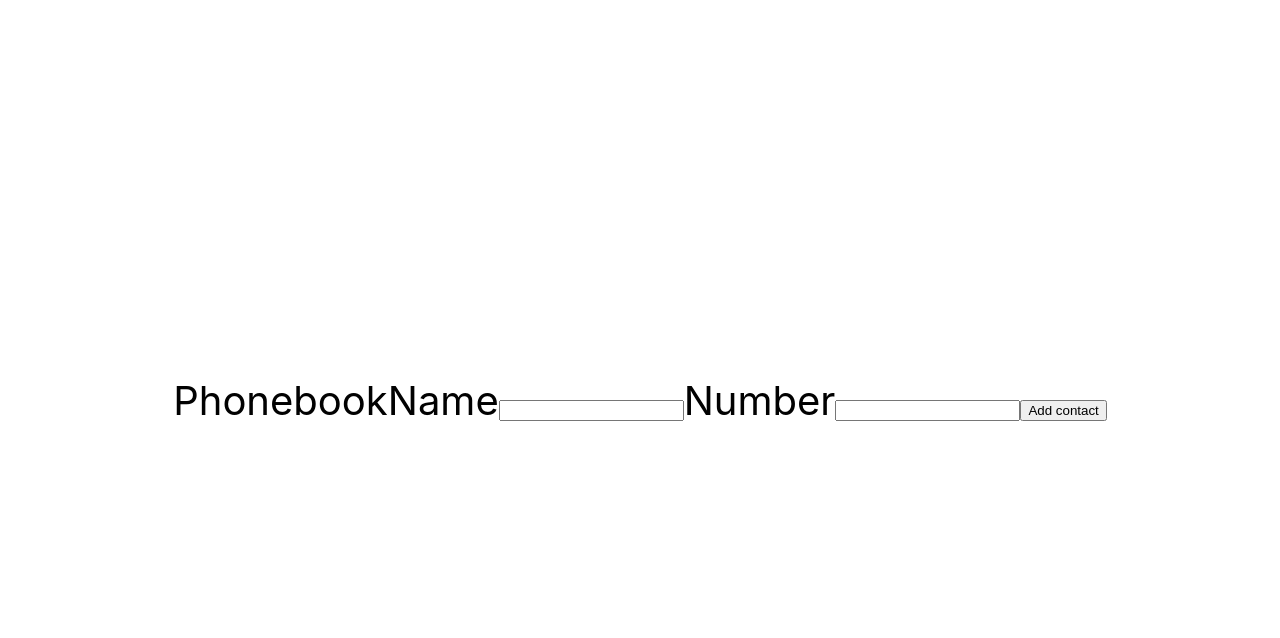
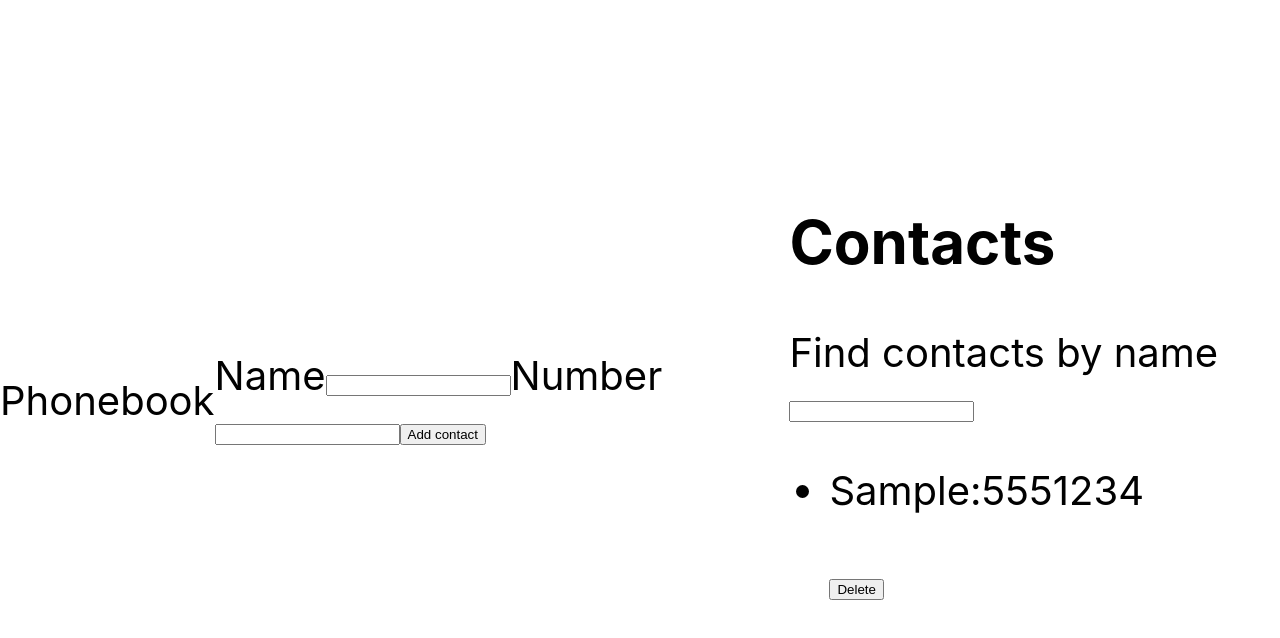
Before and after one commit to MelnykovSV/goit-react-hw-02-phonebook, a React (Create React App) app: page / in a window 1280 px wide. Both pictures are taken after typing "Sample", "5551234" into the empty fields and a click on the button "Add contact". Shown: the top 638 px of the page. Built offline with nearby package versions, Linux system fonts and the light colour scheme.

Commit message:
added contacts list

```diff
--- a/package.json
+++ b/package.json
@@ -13,11 +13,14 @@
     "@types/node": "^18.15.5",
     "@types/react": "^18.0.28",
     "@types/react-dom": "^18.0.11",
+    "formik": "^2.2.9",
     "react": "^18.1.0",
     "react-dom": "^18.1.0",
     "react-scripts": "5.0.1",
+    "shortid": "^2.2.16",
     "typescript": "^5.0.2",
-    "web-vitals": "^2.1.3"
+    "web-vitals": "^2.1.3",
+    "yup": "^1.0.2"
   },
   "scripts": {
     "start": "react-scripts start",
--- a/src/components/App/App.tsx
+++ b/src/components/App/App.tsx
@@ -1,12 +1,15 @@
 import { Component } from 'react';
 import { Form } from '../Form/Form';
+import { ContactsList } from '../ContactsList/Contactslist';
+import { Contact } from '../Contact/Contact';
 
 interface IContact {
   name: string;
   number: string;
+  id: string;
 }
 interface IState {
-  contacts: object[];
+  contacts: IContact[];
 }
 
 export class App extends Component {
@@ -14,7 +17,7 @@ export class App extends Component {
     contacts: [],
   };
 
-  formSubmitHandler = (data: IContact) => {
+  formSubmitHandler = (data: IContact): void => {
     const copy: IState = this.state;
     copy.contacts.push(data);
     this.setState(copy);
@@ -35,6 +38,11 @@ export class App extends Component {
       >
         Phonebook
         <Form formSubmit={this.formSubmitHandler}></Form>
+        <ContactsList>
+          {this.state.contacts.map((item: IContact) => (
+            <Contact name={item.name} number={item.number} key={item.id} />
+          ))}
+        </ContactsList>
       </div>
     );
   }
--- /dev/null
+++ b/src/components/Contact/Contact.tsx
@@ -0,0 +1,19 @@
+import React, { Component } from 'react';
+interface IContactProps {
+  name: string;
+  number: string;
+  id: string;
+}
+
+export class Contact extends Component<IContactProps> {
+  render() {
+    return (
+      <li>
+        <p>
+          {this.props.name}:{this.props.number}
+        </p>
+        <button type="button">Delete</button>
+      </li>
+    );
+  }
+}
--- /dev/null
+++ b/src/components/ContactsList/Contactslist.tsx
@@ -0,0 +1,28 @@
+import { Component } from 'react';
+const shortid = require('shortid');
+
+// interface IContactsListProps {
+//   children: { name: string; number: string; id: string }[];
+// }
+
+interface IContactsListProps {
+  children: React.ReactFragment[];
+}
+
+export class ContactsList extends Component<IContactsListProps> {
+  formId = shortid.generate();
+
+  render() {
+    // console.log(this.props);
+    return (
+      <div>
+        <h2>Contacts</h2>
+        <form action="#">
+          <label htmlFor={this.formId}>Find contacts by name</label>
+          <input type="text" name="" id={this.formId} />
+        </form>
+        <ul>{this.props.children}</ul>
+      </div>
+    );
+  }
+}
--- a/src/components/Form/Form.tsx
+++ b/src/components/Form/Form.tsx
@@ -1,5 +1,17 @@
 import React, { Component } from 'react';
-export class Form extends Component {
+const shortid = require('shortid');
+
+interface IFormProps {
+  formSubmit: (data: IContact) => void;
+}
+
+interface IContact {
+  name: string;
+  number: string;
+  id?: string;
+}
+
+export class Form extends Component<IFormProps> {
   state = {
     name: '',
     number: '',
@@ -9,10 +21,12 @@ export class Form extends Component {
     this.setState({ [e.target.name]: e.target.value });
   };
 
-  submitHandler = (e: React.ChangeEvent<HTMLInputElement>) => {
+  submitHandler = (e: React.FormEvent<HTMLFormElement>) => {
     e.preventDefault();
-    const data = this.state;
+    const data: IContact = this.state;
     this.clearForm();
+    data.id = shortid.generate();
+
     this.props.formSubmit(data);
   };
 
```
Also changed, not shown: 1 other file (tests, documents, lock files or other folders).
